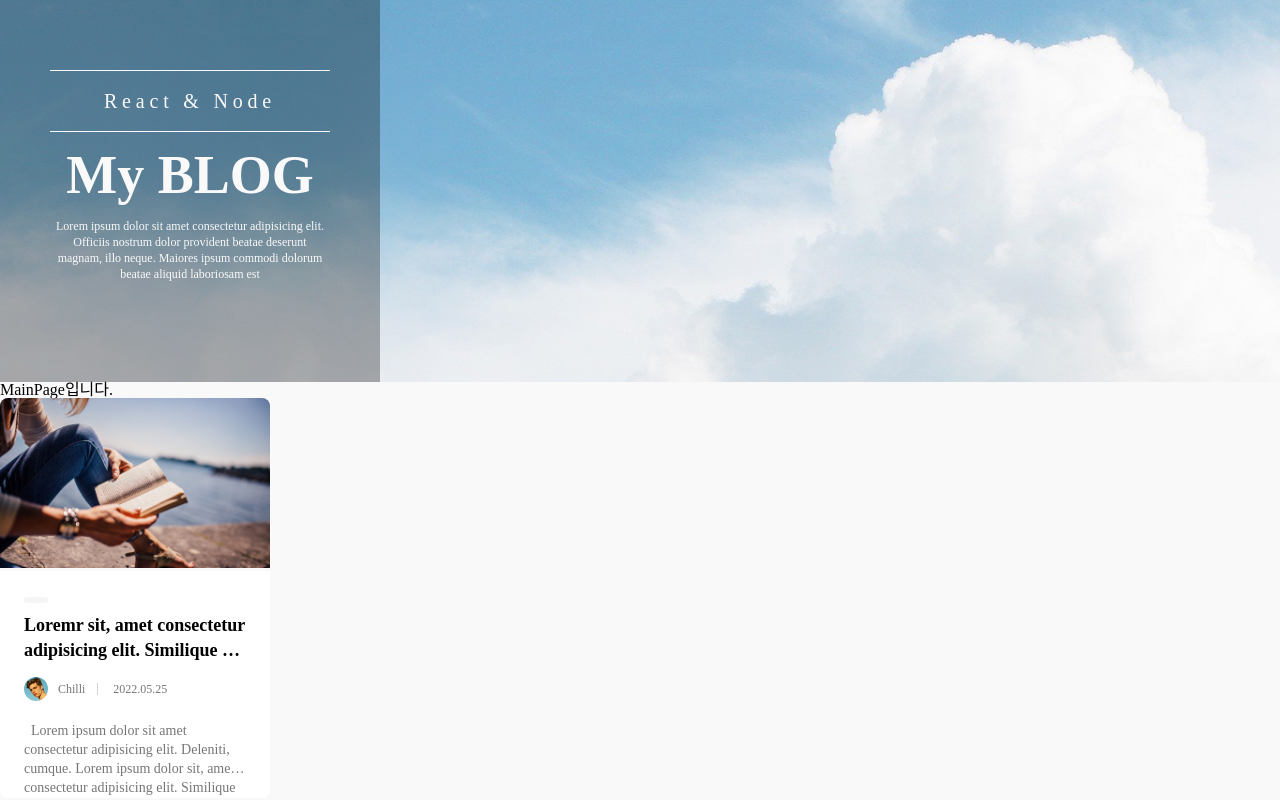
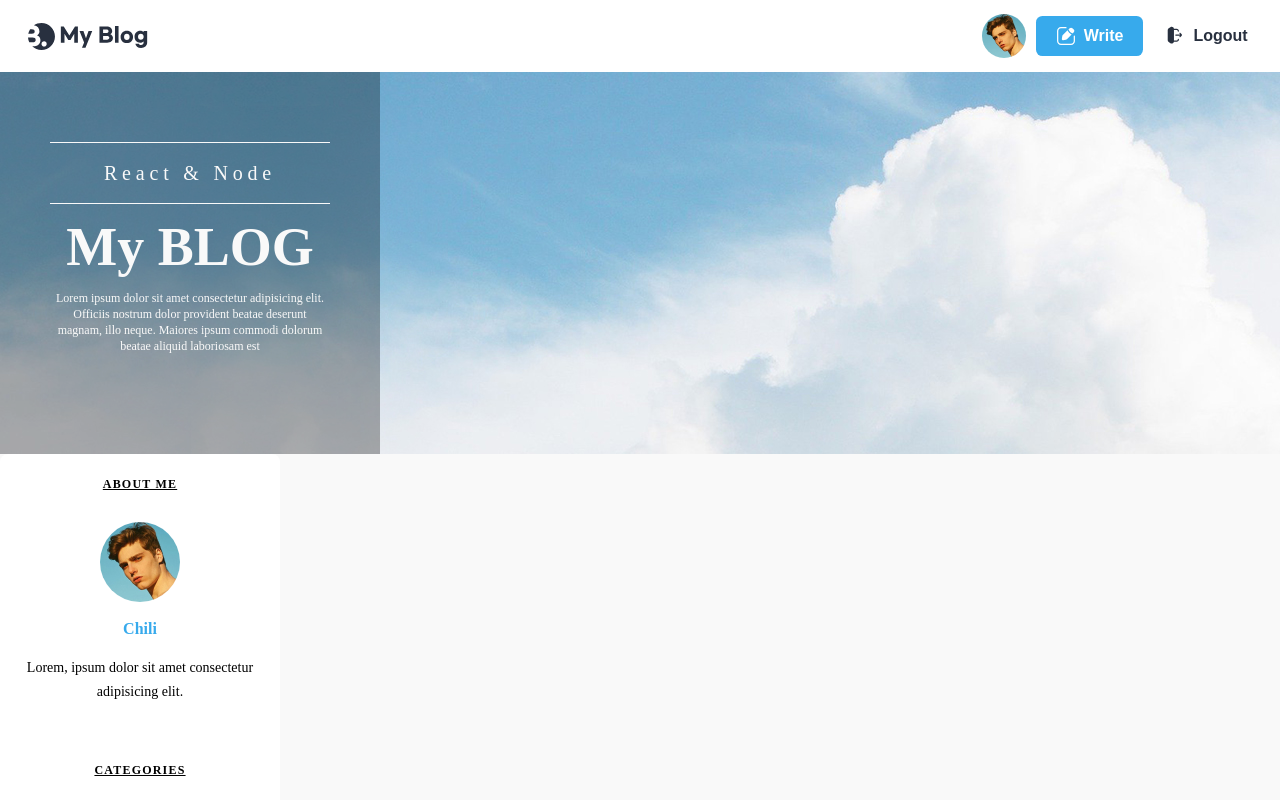
Before and after one commit to Nayoung-Gu/react-blog, a React (Create React App) app: page / in a window 1280 px wide. Shown: the top 800 px of the page. Built offline with nearby package versions, Linux system fonts and the light colour scheme; a web font is replaced by a local one.

Commit message:
Feat: 메인 페이지 컴포넌트 조합

```diff
--- a/src/components/pages/MainPage.jsx
+++ b/src/components/pages/MainPage.jsx
@@ -1,14 +1,17 @@
 import React from "react";
 import PostListItem from "../list/PostListItem";
+import Nav from "../nav/Nav";
 import Header from "../header/Header";
+import About from "../about/About";
 import Footer from "../footer/Footer";
 import "./MainPage.css";
 
 function MainPage() {
   return (
     <div>
+      <Nav />
       <Header />
-      MainPage입니다.
+      <About />
       <PostListItem></PostListItem>
       <Footer></Footer>
     </div>
```
